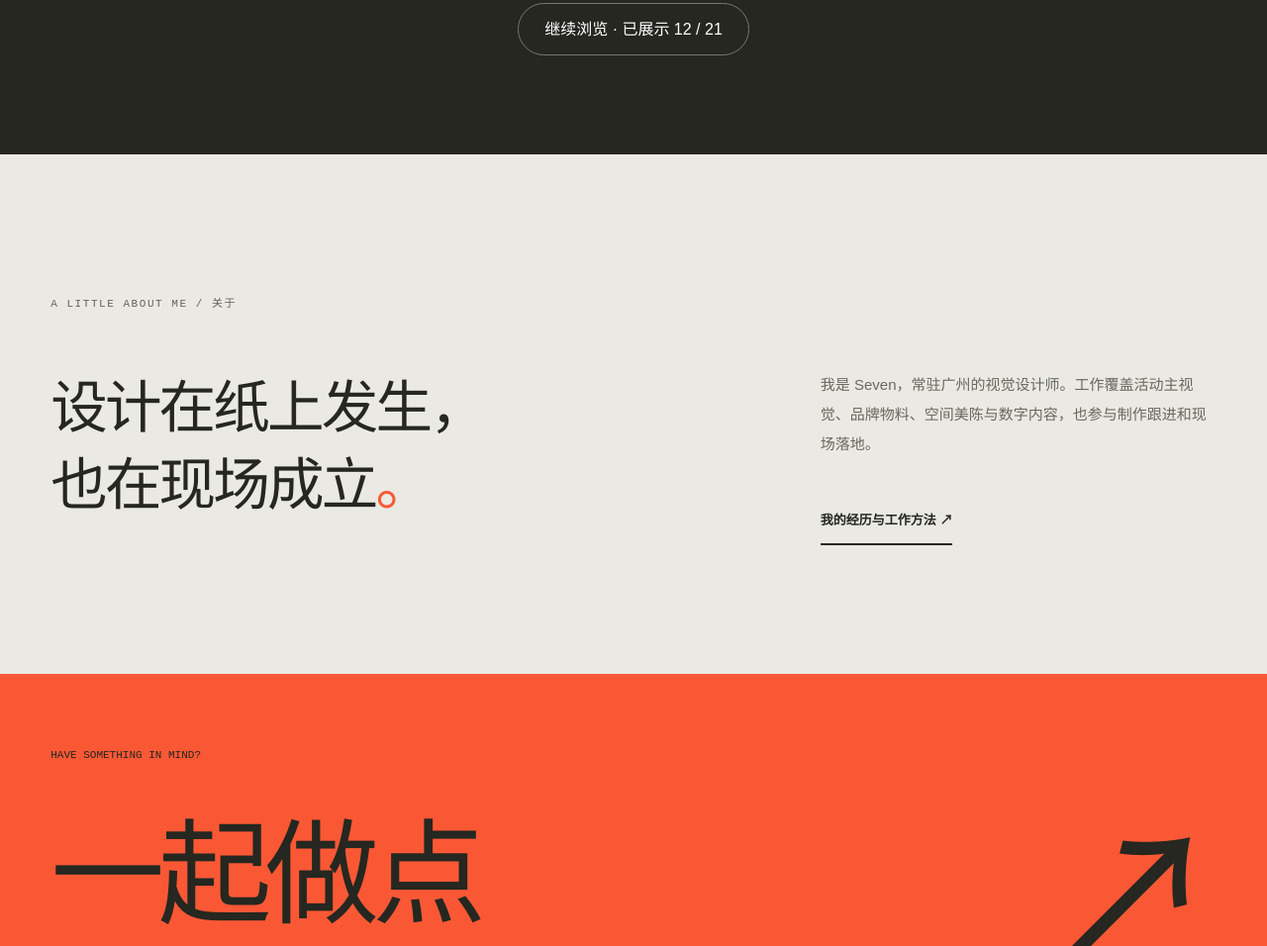
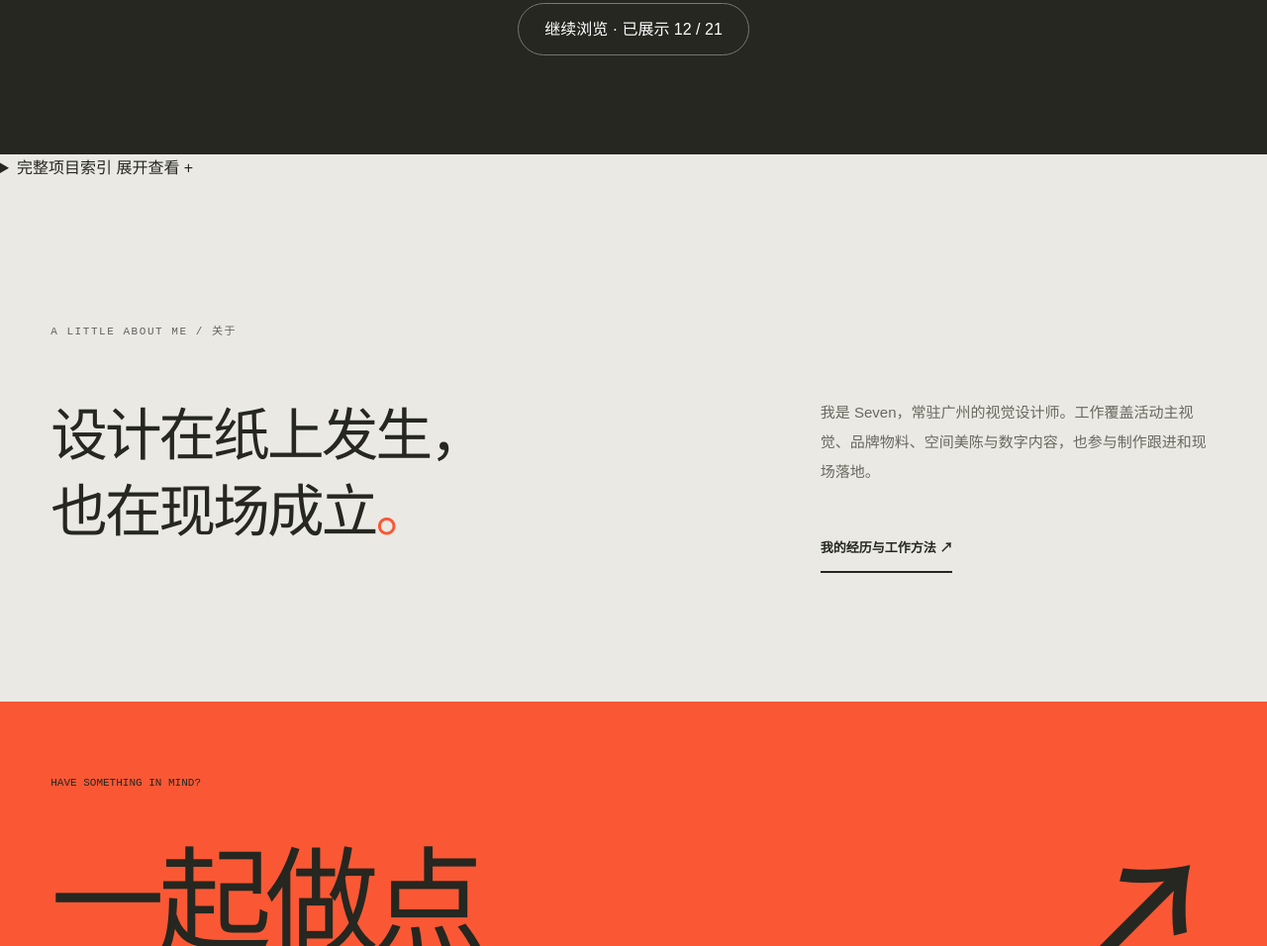
Before and after one commit to sqmua/seven-portfolio, a plain HTML site: page index.html in a window 1280 px wide. Shown: the part 6923-7879 px from the top of the page at 99% size. Drawn offline with Linux system fonts and the light colour scheme.

Commit message:
Keep complete project directory available in expandable section — index.html

```diff
--- a/index.html
+++ b/index.html
@@ -9,6 +9,7 @@
 </section>
 <section class="work-section" id="work"><div class="section-title"><div><span>02</span><h2>Selected<br><i>works.</i></h2></div><p>活动视觉、品牌与空间。<br>从一个概念，到完整的现场体验。</p></div><div class="filters" aria-label="项目分类"><button class="active" data-filter="all">全部项目</button><button data-filter="event">活动视觉</button><button data-filter="space">空间美陈</button><button data-filter="digital">品牌与数字</button></div><section id="projects" class="project-list"></section></section>
 <section class="full-archive" id="archive"><div class="section-title"><div><span>03</span><h2>作品图档</h2></div><p>收录两版作品集现有的项目页面，点击任意画面可放大查看。</p></div><div class="archive-toolbar"><p><b id="archive-count">0</b> 张作品页面</p><div><button class="active" data-archive="all">全部</button><button data-archive="2026">2026 作品集</button><button data-archive="2024">2024 作品集</button></div></div><div class="archive-grid" id="archive-grid"></div></section>
-<section class="studio-about"><p class="kicker">A LITTLE ABOUT ME / 关于</p><h2>设计在纸上发生，<br>也在现场成立<span>。</span></h2><div><p>我是 Seven，常驻广州的视觉设计师。工作覆盖活动主视觉、品牌物料、空间美陈与数字内容，也参与制作跟进和现场落地。</p><a class="text-link" href="about.html">我的经历与工作方法 ↗</a></div></section>
+<details class="project-directory"><summary>完整项目索引 <span>展开查看 +</span></summary><section class="project-index"><div class="section-title"><div><span>02</span><h2>更多项目经历</h2></div><p>作品集中的项目索引，持续整理为完整案例。</p></div><div class="index-columns"><div><h3>品牌活动 / 2024—2025</h3><ul><li>茅台匠心 · 汉酱传承品牌活动</li><li>汉酱（匠心传承）肇庆上市推介会</li><li>金秋揽明月 · 酱香醉神州</li><li>喜逢 · 蜃境次元世界</li><li>回溯青春 · 擎动蔚来足球邀请赛</li><li>匠心传承 · 羽你飞扬主题活动</li><li>以匠心 · 致不凡 · 敬奋斗品鉴会</li><li>相遇三年，i上酱香年度回馈喜逢荟</li><li>探索 DEEPSEEK · 驭鉴喜悦</li><li>暨南大学沙14庆功宴暨沙15启动仪式</li></ul></div><div><h3>政企与文化 / 2021—2024</h3><ul><li>天英汇创新创业服务平台</li><li>网易厦门数字产业中心游戏出海论坛</li><li>CITC · 网易创新创业大赛华南赛区</li><li>广州国际购物节</li><li>广佛同城共读活动</li><li>天河路商圈品牌宣传服务</li><li>中山翠亨崖口飘色嘉年华</li><li>广州文化创意产业链强链补链项目</li><li>越秀区文旅体产业高质量发展大会</li><li>首届广州智慧康养装备创新设计大赛</li></ul></div><div><h3>常见交付范围</h3><ul class="scope-list"><li>主视觉 KV 与主题字</li><li>系列海报与朋友圈长图</li><li>H5 邀请函与活动信息页</li><li>签到、舞台与展示空间</li><li>产品陈列与互动美陈</li><li>画册、折页与活动手册</li><li>导视、证件与桌面物料</li><li>礼赠包装与定制用品</li><li>终端 SI、招牌与灯箱</li><li>制作跟进与现场执行</li></ul></div></div></section>
+</details><section class="studio-about"><p class="kicker">A LITTLE ABOUT ME / 关于</p><h2>设计在纸上发生，<br>也在现场成立<span>。</span></h2><div><p>我是 Seven，常驻广州的视觉设计师。工作覆盖活动主视觉、品牌物料、空间美陈与数字内容，也参与制作跟进和现场落地。</p><a class="text-link" href="about.html">我的经历与工作方法 ↗</a></div></section>
 <section class="studio-contact"><p>HAVE SOMETHING IN MIND?</p><a href="mailto:1259198644@qq.com">一起做点<br><i>有意思的。</i><span>↗</span></a><div><span>视觉设计 / 品牌活动 / 空间体验</span><span>WECHAT · Zenglx7</span></div></section>
 </main><footer><div><b>曾林祥 / Seven</b><span>Visual Design · Event Execution</span></div><div><a href="mailto:1259198644@qq.com">1259198644@qq.com</a><span>© 2026</span></div></footer><script src="projects.js?v=20260913-1"></script><script src="site.js?v=20261114-2"></script></body></html>
```
